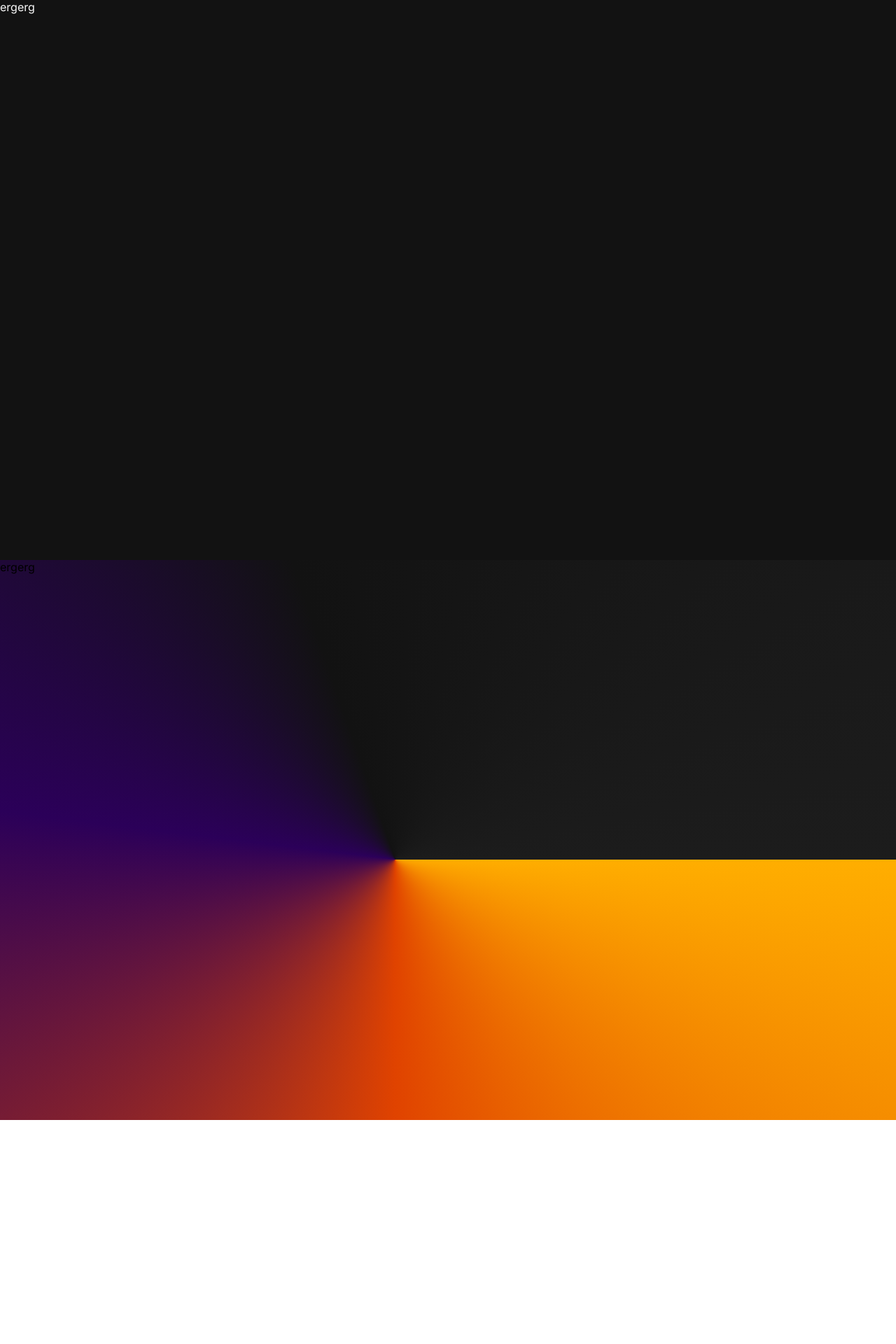
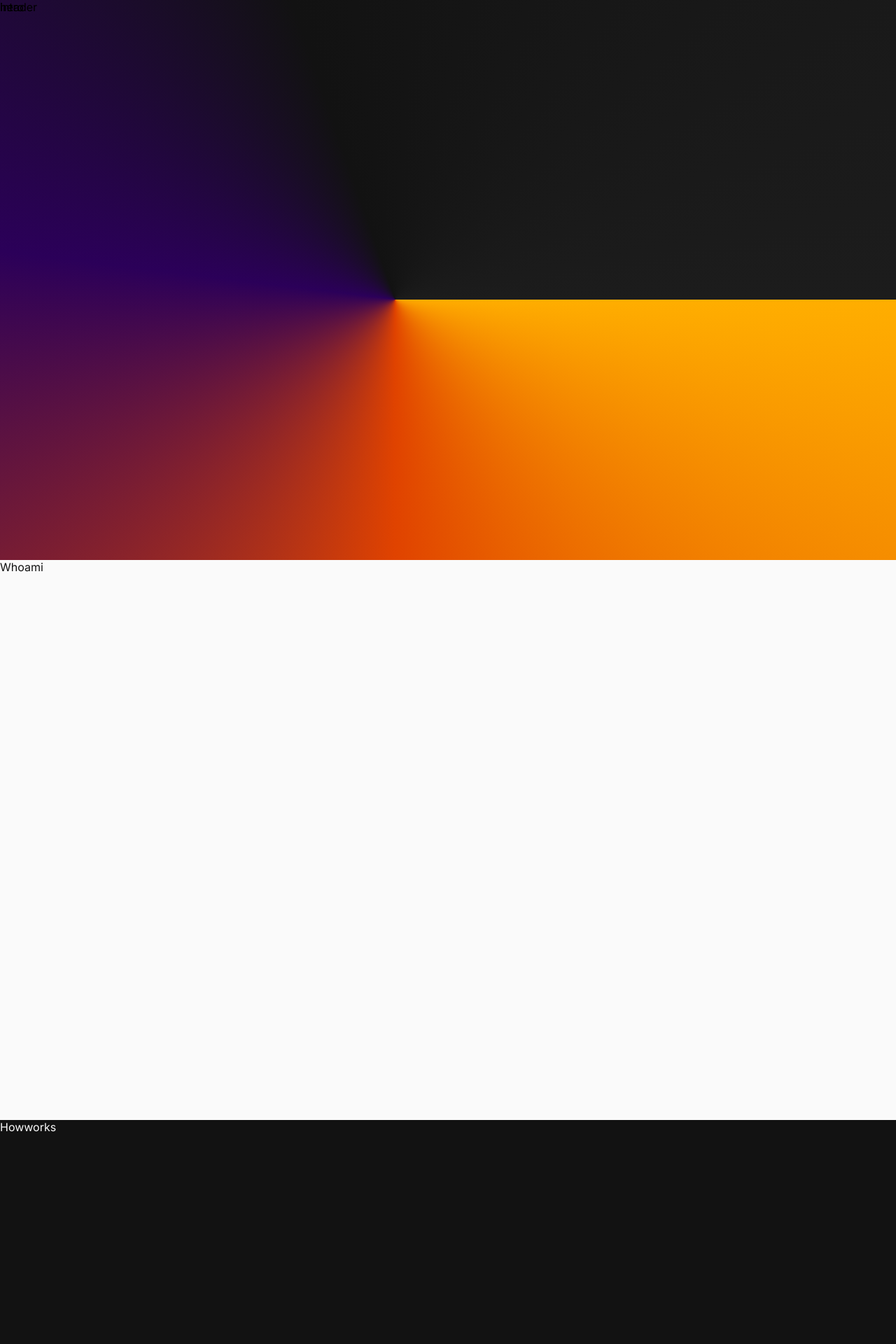
Before and after one commit to 0nlyssslatts/tutor-landing, a Next.js app: page / in a window 1280 px wide. Shown: the top 1920 px of the page at 70% size. Before the commit the page ends 1600 px from the top, so only its background shows below. Built offline with nearby package versions, Linux system fonts and the light colour scheme.

Commit message:
Накидал скелет из секций

```diff
--- a/src/app/page.tsx
+++ b/src/app/page.tsx
@@ -1,14 +1,17 @@
-import { Section, SectionTheme } from "@/components/Section/Section";
+import { Footer } from "@/sections/Footer/Footer";
+import { Header } from "@/sections/Header/Header";
+import { HowworksSection } from "@/sections/HowworksSection/HowworksSection";
+import { IntroSection } from "@/sections/IntroSection/IntroSection";
+import { WhoamiSection } from "@/sections/WhoamiSection/WhoamiSection";
 
 export default function Home() {
     return (
-        <div>
-            <Section theme={SectionTheme.Dark}>
-                <div>ergerg</div>
-            </Section>
-            <Section theme={SectionTheme.Rainbow}>
-                <div>ergerg</div>
-            </Section>
-        </div>
+        <>
+            <Header />
+            <IntroSection />
+            <WhoamiSection />
+            <HowworksSection />
+            <Footer />
+        </>
     );
 }
--- /dev/null
+++ b/src/sections/Footer/Footer.tsx
@@ -0,0 +1,12 @@
+import classNames from "classnames";
+import cls from "./Footer.module.css";
+
+interface FooterProps {
+    className?: string;
+}
+
+export const Footer = ({ className }: FooterProps) => {
+    return (
+        <footer className={classNames(cls.Footer, className)}>footer</footer>
+    );
+};
--- /dev/null
+++ b/src/sections/Header/Header.module.css
@@ -0,0 +1,5 @@
+.Header {
+    position: fixed;
+    top: 0;
+    left: 0;
+}
--- /dev/null
+++ b/src/sections/Header/Header.tsx
@@ -0,0 +1,12 @@
+import classNames from "classnames";
+import cls from "./Header.module.css";
+
+interface HeaderProps {
+    className?: string;
+}
+
+export const Header = ({ className }: HeaderProps) => {
+    return (
+        <header className={classNames(cls.Header, className)}>header</header>
+    );
+};
--- /dev/null
+++ b/src/sections/HowworksSection/HowworksSection.tsx
@@ -0,0 +1,18 @@
+import classNames from "classnames";
+import cls from "./HowworksSection.module.css";
+import { Section, SectionTheme } from "@/components/Section/Section";
+
+interface HowworksSectionProps {
+    className?: string;
+}
+
+export const HowworksSection = ({ className }: HowworksSectionProps) => {
+    return (
+        <Section
+            theme={SectionTheme.Dark}
+            className={classNames(cls.HowworksSection, [className])}
+        >
+            <div>Howworks</div>
+        </Section>
+    );
+};
--- /dev/null
+++ b/src/sections/IntroSection/IntroSection.tsx
@@ -0,0 +1,18 @@
+import classNames from "classnames";
+import cls from "./IntroSection.module.css";
+import { Section, SectionTheme } from "@/components/Section/Section";
+
+interface IntroSectionProps {
+    className?: string;
+}
+
+export const IntroSection = ({ className }: IntroSectionProps) => {
+    return (
+        <Section
+            theme={SectionTheme.Rainbow}
+            className={classNames(cls.IntroSection, [className])}
+        >
+            <div>intro</div>
+        </Section>
+    );
+};
--- /dev/null
+++ b/src/sections/WhoamiSection/WhoamiSection.tsx
@@ -0,0 +1,18 @@
+import classNames from "classnames";
+import cls from "./WhoamiSection.module.css";
+import { Section, SectionTheme } from "@/components/Section/Section";
+
+interface WhoamiSectionProps {
+    className?: string;
+}
+
+export const WhoamiSection = ({ className }: WhoamiSectionProps) => {
+    return (
+        <Section
+            theme={SectionTheme.Light}
+            className={classNames(cls.WhoamiSection, [className])}
+        >
+            <div>Whoami</div>
+        </Section>
+    );
+};
```
Also changed, not shown: src/sections/Footer/Footer.module.css (added), src/sections/HowworksSection/HowworksSection.module.css (added), src/sections/IntroSection/IntroSection.module.css (added), src/sections/WhoamiSection/WhoamiSection.module.css (added).
